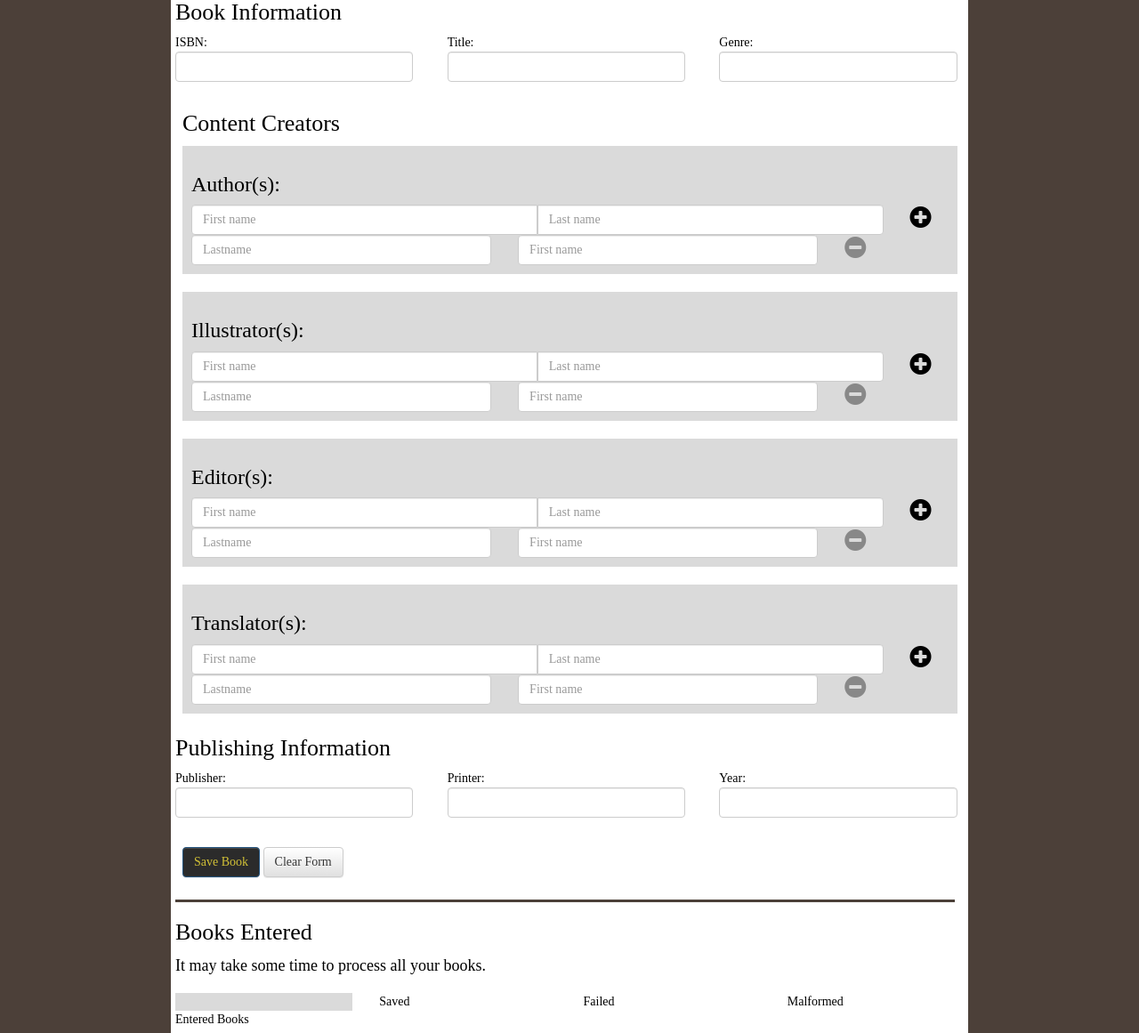
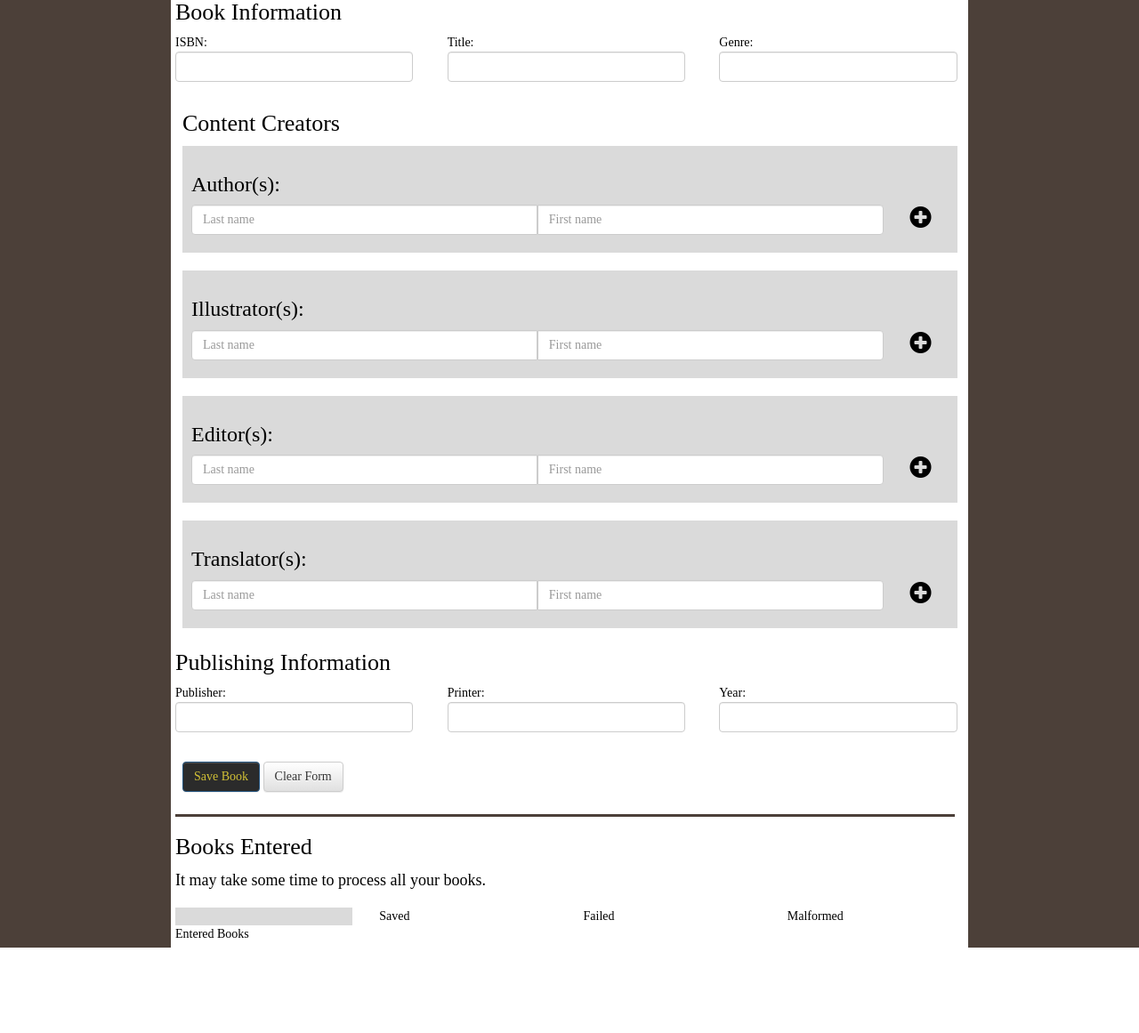
Before and after one commit to skytreader/alexandria, a Python web app: template librarian/templates/add_books.jinja in a window 1280 px wide. Shown: the part 347-1508 px from the top of the page at 89% size. After the commit the page ends 1412 px from the top, so only its background shows below. Run offline with Jinja, Linux system fonts and the light colour scheme; the template is opened without the code that fills it: most values are stand-ins (such as "Sample title", 1, 10 or a date in 2020); form fields are guessed from the names that the template uses; some web fonts are replaced.

Commit message:
Modify UI further.
We need to modify the correspoding JavaScript for this. Try to reduce usage of
global variables there!

```diff
--- a/librarian/static/scripts/add-books/main.js
+++ b/librarian/static/scripts/add-books/main.js
@@ -169,6 +169,9 @@ function renderDeleteButton(){
     return container;
 }
 
+/**
+Creates the DOM element that displays the name of the added person.
+*/
 function renderNameInput(creatorType, namePart){
     var placeholder = namePart.capitalize();
     var textbox = document.createElement("input");
--- a/librarian/templates/add_books.jinja
+++ b/librarian/templates/add_books.jinja
@@ -11,16 +11,16 @@
     <div class="row">
         <div class="col-md-11">
             <div class="input-group">
-                <input type="text" class="form-control single-liner-halves" placeholder="First name">
-                <input type="text" class="form-control single-liner-halves" placeholder="Last name">
+                <input type="text" class="form-control single-liner-halves" placeholder="Last name" id="{{creator_title}}-proxy-lastname">
+                <input type="text" class="form-control single-liner-halves" placeholder="First name" id="{{creator_title}}-proxy-lastname">
             </div>
         </div>
         <div class="col-md-1">
             <i class="fa fa-plus-circle fa-2x clickable" id="{{ creator_title }}-add"></i>
         </div>
     </div>
-    <span id="{{ creator_title }}-list">
-        <div class="row">
+    <ul id="{{ creator_title }}-list">
+        <!-- div class="row">
             <div class="col-md-5">
                 <input type="text" name="{{ creator_title }}-proxy-lastname" placeholder="Lastname" class="form-control">
             </div>
@@ -30,8 +30,8 @@
             <div class="col-md-2">
                 <i class="fa fa-minus-circle fa-2x clickable disabled"></i>
             </div>
-        </div>
-    </span>
+        </div -->
+    </ul>
 </div>
 {% endmacro %}
 
```
